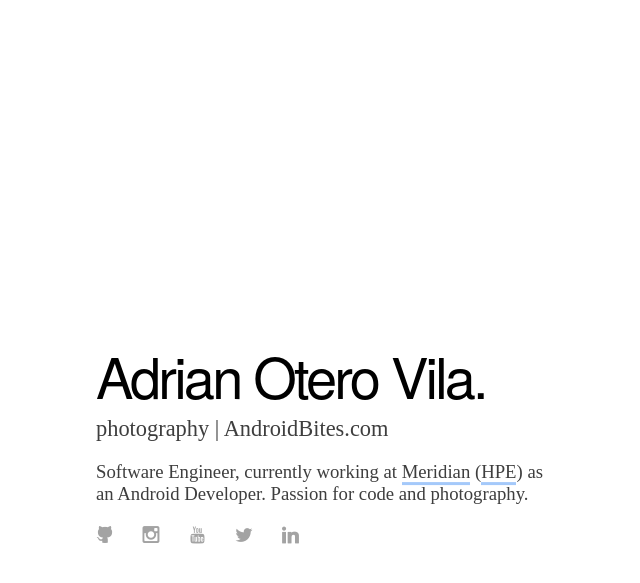
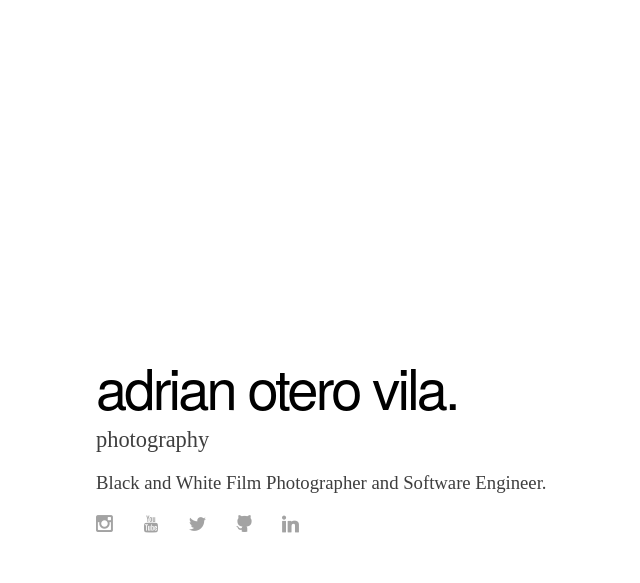
Before and after one commit to aows/aows.github.io, a Jekyll site: the page index.html, which Jekyll copies as it is, in a window 1280 px wide. Shown: the top 583 px of the page, without its empty margins (184-824 px from the left). Built offline with Jekyll 4.4.1, drawn with Linux system fonts in a browser that asks for light colours.

Commit message:
Updated.

```diff
--- a/index.html
+++ b/index.html
@@ -33,15 +33,15 @@
 	<body>
 		<div id="landing">
 			<div id="main">
-				<h1>Adrian Otero Vila.</h1>
-				<h2><a href="http://aows.co">photography</a> | <a href="http://androidbites.com">AndroidBites.com</a></h2>
-				<h3>Software Engineer, currently working at <a href="http://meridianapps.com">Meridian</a> (<a href="http://www.hpe.com">HPE</a>) as an Android Developer. Passion for code and photography.</h3>
+				<h1>adrian otero vila.</h1>
+				<h2><a href="http://aows.co">photography</a></h2>
+				<h3>Black and White Film Photographer and Software Engineer.</h3>
 				<span class="social">
+					<a href="https://instagram.com/aows" target=”_blank” data-ajax="false">x</a>
+					<a href="https://www.youtube.com/c/aowsphotos" target=”_blank” data-ajax="false">r</a>
+					<a href="https://twitter.com/aows" target=”_blank” data-ajax="false">a</a>
 					<a href="https://github.com/aows/" target=”_blank” data-ajax="false">Q</a>
-					<a href="https://instagram.com/aows" target=”_blank” data-ajax="false">x</a>
-        	<a href="https://www.youtube.com/c/aowsphotos" target=”_blank” data-ajax="false">r</a>
-        	<a href="https://twitter.com/aows" target=”_blank” data-ajax="false">a</a>
-        	<a href="http://www.linkedin.com/in/adrianotero" target=”_blank” data-ajax="false">j</a>
+        	        	<a href="http://www.linkedin.com/in/adrianotero" target=”_blank” data-ajax="false">j</a>
 				</span>
 			</div>
 		</div>
```
